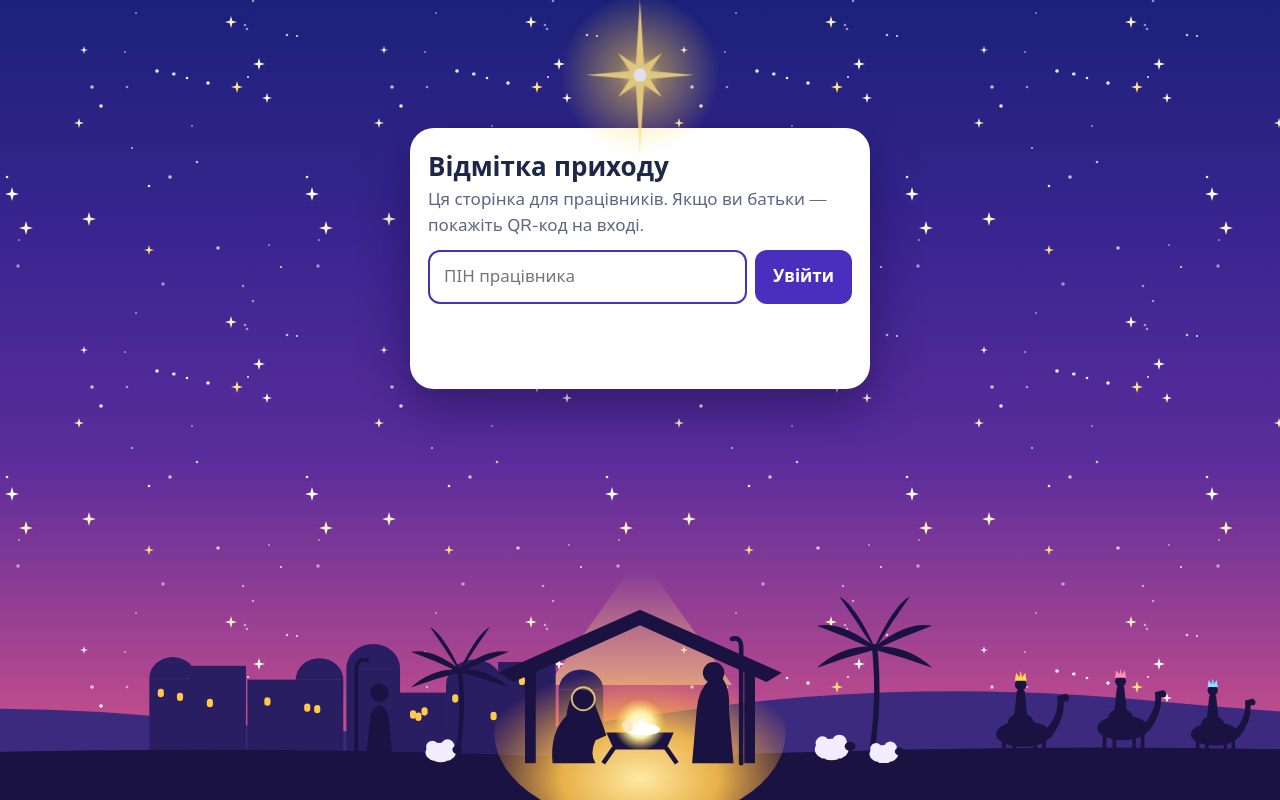
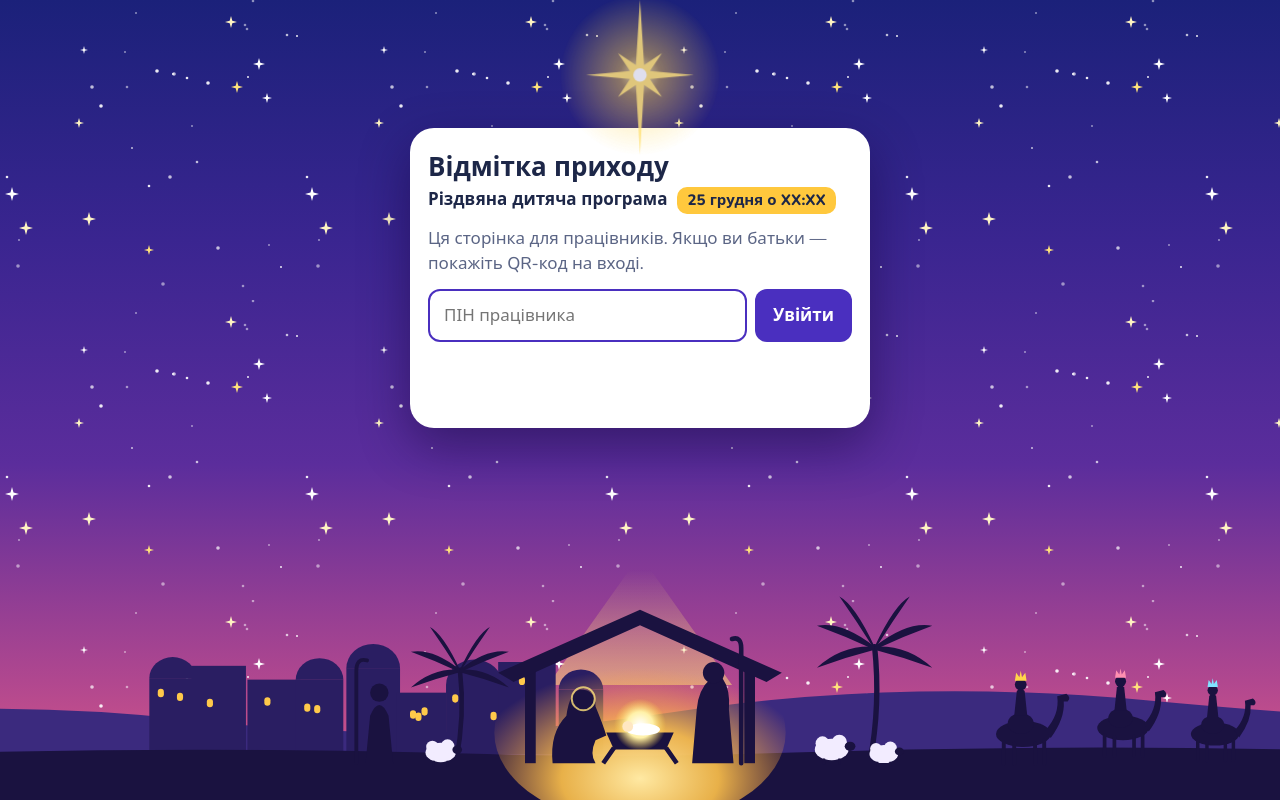
Before and after one commit to djsedulous/redemption-xmas-2026, a plain HTML site: page checkin.html in a window 1280 px wide. Drawn offline with nearby package versions, Linux system fonts and the light colour scheme.

Commit message:
Update checkin.html

```diff
--- a/checkin.html
+++ b/checkin.html
@@ -171,6 +171,12 @@
     width: calc(100% - 24px); margin: 128px auto 250px;
     border-radius: 24px; box-shadow: 0 18px 50px rgba(15, 5, 50, .45);
   }
+  .event-line { margin: 0 0 12px; display: flex; flex-wrap: wrap; align-items: baseline; gap: 4px 10px; }
+  .event-line .ev-title { font-weight: 800; }
+  .event-line .ev-when {
+    background: var(--sun); color: #1D2748; font-weight: 800; font-size: 15px;
+    border-radius: 10px; padding: 2px 10px;
+  }
   [hidden] { display: none !important; }
   @media (prefers-reduced-motion: reduce) {
     *, *::before, *::after { animation-duration: .01ms !important; animation-iteration-count: 1 !important; transition: none !important; }
@@ -187,6 +193,7 @@
   <!-- Вхід за ПІН -->
   <section id="pinView" hidden>
     <h1>Відмітка приходу</h1>
+    <p class="event-line" hidden><span class="ev-title"></span><span class="ev-when"></span></p>
     <p class="muted">Ця сторінка для працівників. Якщо ви батьки — покажіть QR-код на вході.</p>
     <form id="pinForm" class="row">
       <input id="pin" type="password" inputmode="numeric" autocomplete="off" placeholder="ПІН працівника" aria-label="ПІН працівника">
@@ -198,6 +205,7 @@
   <!-- Робочий екран -->
   <section id="workView" hidden>
     <h1>Відмітка приходу</h1>
+    <p class="event-line" hidden><span class="ev-title"></span><span class="ev-when"></span></p>
 
     <button class="primary wide" id="scanBtn" type="button">Сканувати QR</button>
 
@@ -583,6 +591,22 @@
     reveal($('pinView'));
   };
 
+  // ---------- Назва, дата й час заходу з event.json ----------
+  fetch('event.json', { cache: 'no-cache' })
+    .then(r => r.ok ? r.json() : Promise.reject(r.status))
+    .then(ev => {
+      const when = [ev.date, ev.time].filter(Boolean).join(' ');
+      document.querySelectorAll('.event-line').forEach(p => {
+        p.querySelector('.ev-title').textContent = ev.title || '';
+        const w = p.querySelector('.ev-when');
+        w.textContent = when; w.hidden = !when;
+        p.hidden = !(ev.title || when);
+        replay(p, 'enter');
+      });
+      if (ev.title) document.title = 'Відмітка приходу: ' + ev.title;
+    })
+    .catch(() => {});
+
   start();
 </script>
 </body>
```
